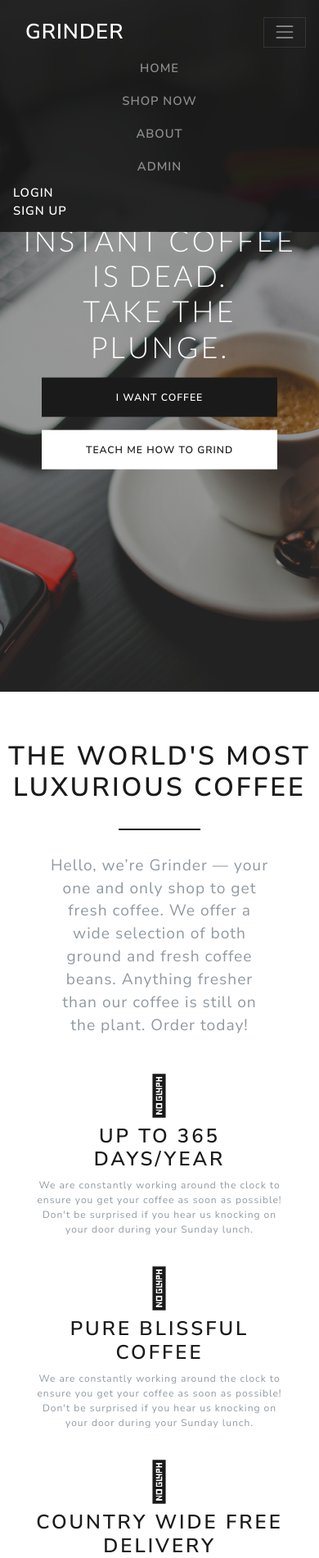
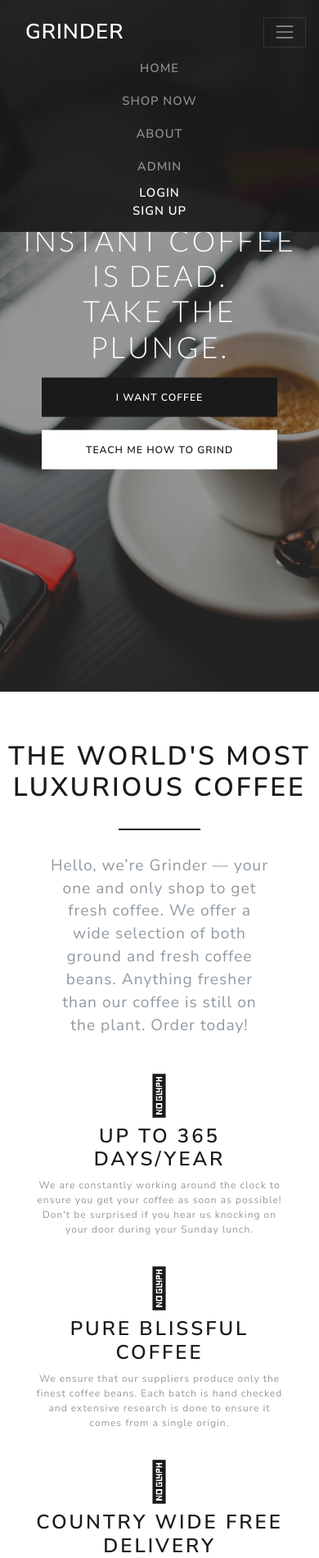
Before and after one commit to KeeganFargher/coffee-shop, a PHP site: page /shop-home.php in a window 390 px wide, after a click that opens the changed part. Shown: the top 1901 px of the page at 82% size. Run offline with PHP 8.4, Linux system fonts and the light colour scheme; some libraries are stand-ins or nearby versions.

Commit message:
Made all columns same height on the shopping section and added css responsiveness

```diff
--- a/css/main.css
+++ b/css/main.css
@@ -183,6 +183,20 @@ a.navbar-brand {
     margin-bottom: 10px;
 }
 
+.card-body {
+    min-height: 160px;
+}
+
+.card button {
+    position: absolute;
+    left: 0;
+    right: 0;
+    bottom: 10px;
+
+    margin: auto;
+    width: 90%;
+}
+
 .button-card-white {
     border-color: white;
     color: white;
--- a/css/queries.css
+++ b/css/queries.css
@@ -43,7 +43,7 @@
     }
 
     .cart-items-container {
-        padding: 0 40px;
+        padding: 0 70px;
     }
 }
 
@@ -67,6 +67,6 @@
     }
 
     .cart-items-container {
-        padding: 0 20px;
+        padding: 0 50px;
     }
 }
--- a/header.php
+++ b/header.php
@@ -8,16 +8,16 @@
 
         <div class="collapse navbar-collapse" id="navbarExpansion">
             <ul class="navbar-nav mr-auto">
-                <li class="nav-item ">
+                <li class="nav-item text-center text-lg-right">
                     <a class="nav-link" href="shop-home.php">Home</a>
                 </li>
-                <li class="nav-item">
+                <li class="nav-item text-center text-lg-right">
                     <a class="nav-link" href="shop-buy.php">Shop Now</a>
                 </li>
-                <li class="nav-item">
+                <li class="nav-item text-center text-lg-right">
                     <a class="nav-link" href="#">About</a>
                 </li>
-                <li class="nav-item">
+                <li class="nav-item text-center text-lg-right">
                     <a class="nav-link" href="#">Admin</a>
                 </li>
             </ul>
@@ -25,12 +25,12 @@
                 <?php
                     if (isset($_SESSION['isSignedIn']) && $_SESSION['isSignedIn'] === true) {
                         echo
-                        "<li><a href='#' class='mr-4'>Welcome " . $_SESSION["firstName"] ."</a></li>
-                        <li><a href='#' class='mr-4'>Logout</a></li>";
+                        "<li class='text-center text-lg-right'><a href='#' class='mr-0 mr-lg-4'>Welcome " . $_SESSION["firstName"] ."</a></li>
+                        <li class='text-center text-lg-right'><a href='#' class='mr-0 mr-lg-4'>Logout</a></li>";
                     } else {
                         echo
-                        "<li><a href='index.php' class='mr-4'>Login</a></li>
-                        <li><a href='signup.php' class='mr-4'>Sign Up</a></li>";
+                        "<li class='text-center text-lg-right'><a href='index.php' class='mr-0 mr-lg-4'>Login</a></li>
+                        <li class='text-center text-lg-right'><a href='signup.php' class='mr-0 mr-lg-4'>Sign Up</a></li>";
                     }
                 ?>
 
--- a/shop-buy.php
+++ b/shop-buy.php
@@ -52,7 +52,7 @@
                 generateCoffeeHtml(
                     $db,
                     "card text-white bg-primary mb-3",
-                    "btn btn-outline-secondary w-100 button-card-white",
+                    "btn btn-outline-secondary button-card-white",
                     2);
             ?>
         </div>
@@ -66,7 +66,7 @@
                 generateCoffeeHtml(
                     $db,
                     "card border-primary mb-3",
-                    "btn btn-primary w-100",
+                    "btn btn-primary",
                     4);
             ?>
         </div>
@@ -92,7 +92,7 @@
                 data: {
                     id: cartItemId
                 },
-            success: function(data) {
+                success: function (data) {
                     console.log(data);
                 }
             });
--- a/shop-home.php
+++ b/shop-home.php
@@ -49,9 +49,9 @@
 
                     <h3>Pure blissful coffee</h3>
                     <p>
-                        We are constantly working around the clock to ensure you
-                        get your coffee as soon as possible! Don't be surprised if
-                        you hear us knocking on your door during your Sunday lunch.
+                        We ensure that our suppliers produce only the finest coffee
+                        beans. Each batch is hand checked and extensive research is
+                        done to ensure it comes from a single origin.
                     </p>
                 </div>
                 <div class="col-12 col-md-4 mb-4 section-icon-padding">
```
Lines whose indentation alone changed are shown as unchanged.
